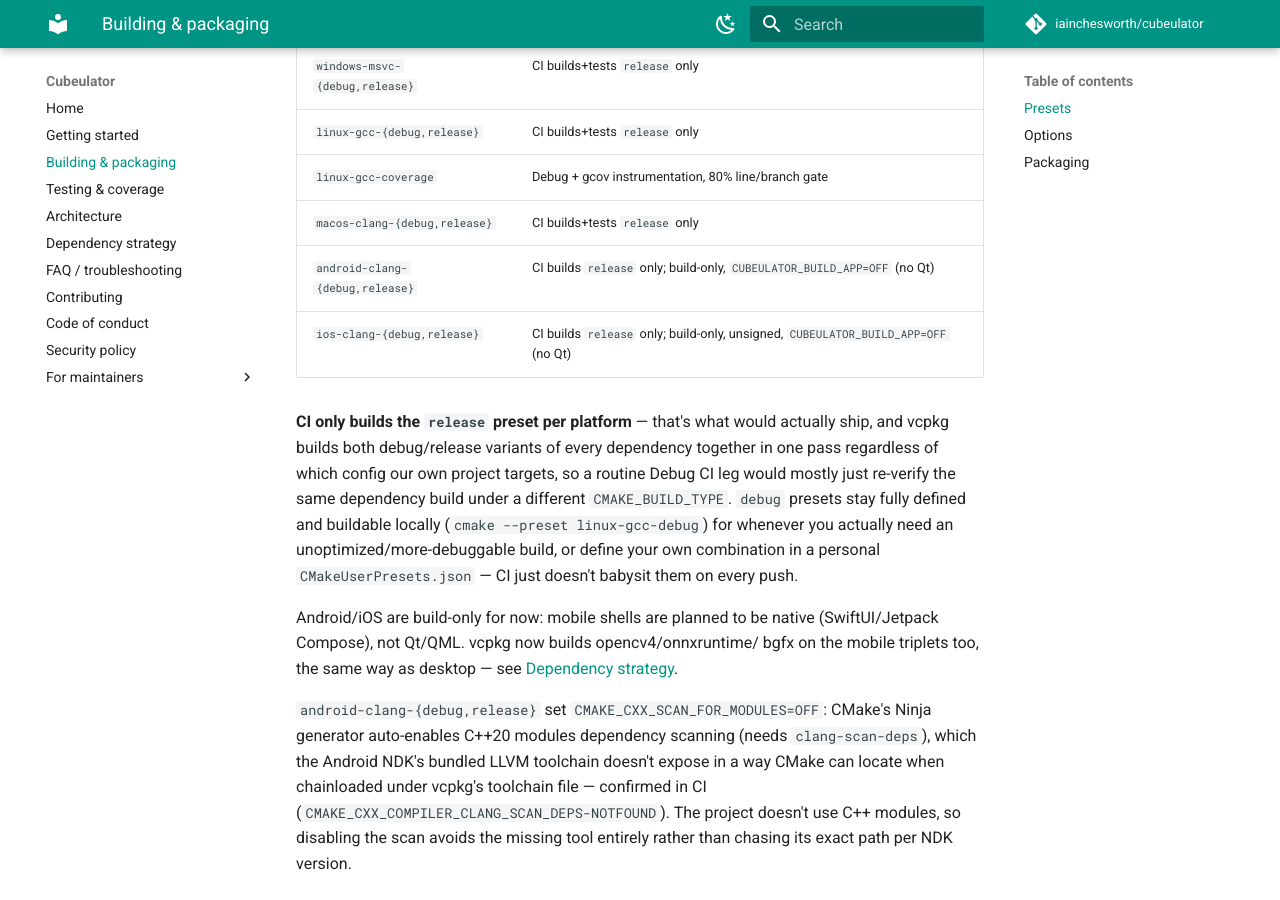
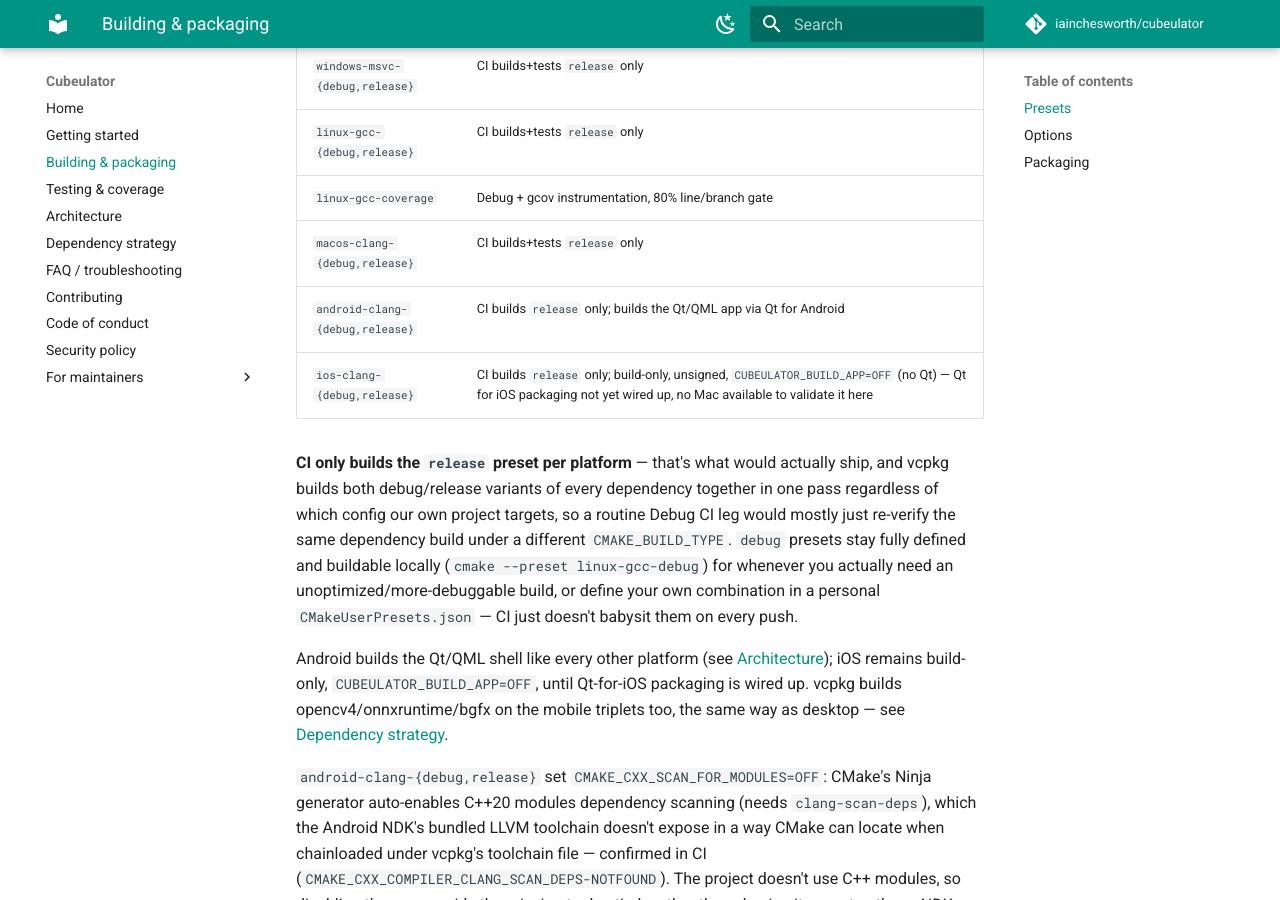
Before and after one commit to iainchesworth/cubeulator, an MkDocs documentation site: the page built from docs/building.md, in a window 1280 px wide and 900 px high, scrolled down 275 px. Built offline with MkDocs 1.6.1 and Material for MkDocs 9.7.7, drawn with Linux system fonts in a browser that asks for light colours; comment, search, counter and statistics services are not loaded.

Commit message:
Fix cube_app_qml module registration and enable Android Qt builds
cube_app_qml was defaulting to SHARED (matching Qt's own shared build),
which silently breaks the WHOLE_ARCHIVE linkage cube_app relies on to
force its Cubeulator module registration to run: it worked by accident
on Linux (the .so gets loaded unconditionally as an explicit link
dependency) but failed outright on Windows and Android ("No module
named Cubeulator found"). Force it STATIC instead, which is what
WHOLE_ARCHIVE actually needs.

Also flips the documented mobile-shell strategy from native-per-platform
to a single Qt/QML shell everywhere, and drops the android-clang preset's
CUBEULATOR_BUILD_APP=OFF override so it builds the same app as desktop.

```diff
--- a/CMakePresets.json
+++ b/CMakePresets.json
@@ -121,7 +121,6 @@
         "VCPKG_CHAINLOAD_TOOLCHAIN_FILE": "$env{ANDROID_NDK_HOME}/build/cmake/android.toolchain.cmake",
         "ANDROID_ABI": "arm64-v8a",
         "ANDROID_PLATFORM": "android-28",
-        "CUBEULATOR_BUILD_APP": "OFF",
         "CUBEULATOR_BUILD_TESTS": "OFF",
         "CMAKE_CXX_SCAN_FOR_MODULES": "OFF"
       }
--- a/docs/building.md
+++ b/docs/building.md
@@ -10,8 +10,8 @@
 | `linux-gcc-{debug,release}` | CI builds+tests `release` only |
 | `linux-gcc-coverage` | Debug + gcov instrumentation, 80% line/branch gate |
 | `macos-clang-{debug,release}` | CI builds+tests `release` only |
-| `android-clang-{debug,release}` | CI builds `release` only; build-only, `CUBEULATOR_BUILD_APP=OFF` (no Qt) |
-| `ios-clang-{debug,release}` | CI builds `release` only; build-only, unsigned, `CUBEULATOR_BUILD_APP=OFF` (no Qt) |
+| `android-clang-{debug,release}` | CI builds `release` only; builds the Qt/QML app via Qt for Android |
+| `ios-clang-{debug,release}` | CI builds `release` only; build-only, unsigned, `CUBEULATOR_BUILD_APP=OFF` (no Qt) — Qt for iOS packaging not yet wired up, no Mac available to validate it here |
 
 **CI only builds the `release` preset per platform** — that's what would
 actually ship, and vcpkg builds both debug/release variants of every
@@ -23,10 +23,11 @@
 your own combination in a personal `CMakeUserPresets.json` — CI just doesn't
 babysit them on every push.
 
-Android/iOS are build-only for now: mobile shells are planned to be native
-(SwiftUI/Jetpack Compose), not Qt/QML. vcpkg now builds opencv4/onnxruntime/
-bgfx on the mobile triplets too, the same way as desktop — see
-[Dependency strategy](dependency-strategy.md).
+Android builds the Qt/QML shell like every other platform (see
+[Architecture](architecture.md)); iOS remains build-only,
+`CUBEULATOR_BUILD_APP=OFF`, until Qt-for-iOS packaging is wired up. vcpkg
+builds opencv4/onnxruntime/bgfx on the mobile triplets too, the same way as
+desktop — see [Dependency strategy](dependency-strategy.md).
 
 `android-clang-{debug,release}` set `CMAKE_CXX_SCAN_FOR_MODULES=OFF`: CMake's
 Ninja generator auto-enables C++20 modules dependency scanning (needs
```
Also changed, not shown: docs/architecture.md (+4 -6 lines), 1 other file.
